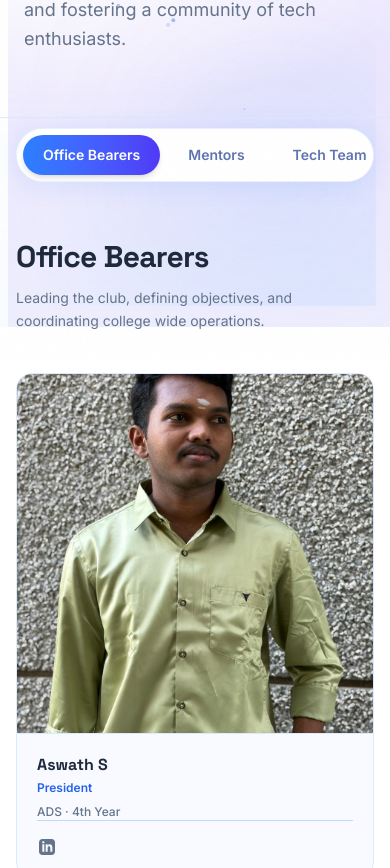
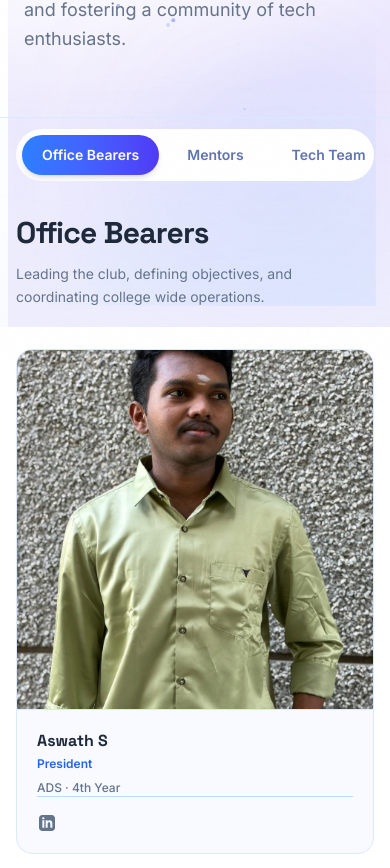
Before and after one commit to fodsesvce/FODSE-Website, a Next.js app: page /team in a window 390 px wide. Shown: the part 517-1385 px from the top of the page. Built offline with nearby package versions, Linux system fonts and the light colour scheme.

Commit message:
Update TeamTabs.tsx

```diff
--- a/components/team/TeamTabs.tsx
+++ b/components/team/TeamTabs.tsx
@@ -25,8 +25,8 @@ export default function TeamTabs() {
   const [activeTab, setActiveTab] = useState<TabId>("officeBearers");
   const [isNavSticky, setIsNavSticky] = useState(false);
   const navSentinelRef = useRef<HTMLDivElement>(null);
-  const contentRef     = useRef<HTMLDivElement>(null);
-  const navRef         = useRef<HTMLDivElement>(null);
+  const contentRef = useRef<HTMLDivElement>(null);
+  const navScrollRef = useRef<HTMLDivElement>(null);
 
   // Use IntersectionObserver to detect when the nav sentinel scrolls above the main navbar
   useEffect(() => {
@@ -52,8 +52,26 @@ export default function TeamTabs() {
 
   const handleTabClick = (id: TabId) => {
   setActiveTab(id);
-    requestAnimationFrame(() => scrollToContent());
+
+  // Keep existing desktop behaviour
+  if (window.innerWidth >= 768) {
+    requestAnimationFrame(scrollToContent);
+  }
   };
+
+  useEffect(() => {
+  if (!navScrollRef.current) return;
+
+  const activeButton = navScrollRef.current.querySelector(
+    "[data-active='true']"
+  ) as HTMLButtonElement | null;
+
+  activeButton?.scrollIntoView({
+    behavior: "smooth",
+    inline: "center",
+    block: "nearest",
+  });
+}, [activeTab]);
 
   // ─── Data ───────────────────────────────────────────────────────────────
   const getActiveContent = () => {
@@ -97,15 +115,28 @@ export default function TeamTabs() {
     : execCount + (content?.lead ? 1 : 0);
   const colClass    = totalCards === 5 ? "xl:grid-cols-5" : "xl:grid-cols-4";
 
-  const navPill = (
+  const navPill = (fixed = false) => (
   <div
-      ref={navRef}
-      className="flex items-center gap-2 p-1.5 bg-white border border-blue-100/60 rounded-full shadow-[0_4px_25px_rgb(59,130,246,0.12)] overflow-x-auto"
-      style={{ scrollbarWidth: "none" } as React.CSSProperties}
+    ref={fixed ? undefined : navScrollRef}
+    className="
+      flex
+      items-center
+      gap-2
+      p-1.5
+      bg-white
+      rounded-full
+      overflow-x-auto
+      scroll-smooth
+    "
+    style={{
+      scrollbarWidth: "none",
+      WebkitOverflowScrolling: "touch",
+    } as React.CSSProperties}
   >
     {tabs.map((tab) => (
       <button
         key={tab.id}
+        data-active={activeTab === tab.id}
         onClick={() => handleTabClick(tab.id)}
         className={`relative flex-shrink-0 px-5 py-2.5 rounded-full text-sm font-bold transition-all duration-300 whitespace-nowrap ${
           activeTab === tab.id
@@ -117,9 +148,14 @@ export default function TeamTabs() {
           <motion.span
             layoutId="team-tab-active-bg"
             className="absolute inset-0 bg-gradient-to-r from-blue-500 to-indigo-600 rounded-full shadow-md"
-              transition={{ type: "spring", bounce: 0.15, duration: 0.5 }}
+            transition={{
+              type: "spring",
+              bounce: 0.15,
+              duration: 0.5,
+            }}
           />
         )}
+
         <span className="relative z-10">{tab.label}</span>
       </button>
     ))}
@@ -144,7 +180,7 @@ export default function TeamTabs() {
           className="flex items-center"
           aria-hidden={isNavSticky}
         >
-          {!isNavSticky && navPill}
+          {!isNavSticky && navPill(false)}
         </div>
       </div>
 
@@ -156,10 +192,12 @@ export default function TeamTabs() {
       {isNavSticky && (
         <div
           className="fixed z-50 left-0 right-0 bg-white/95 backdrop-blur-md border-b border-blue-100/50 shadow-[0_2px_20px_rgba(59,130,246,0.1)]"
-          style={{ top: `${MAIN_NAV_HEIGHT}px` }}
+          style={{
+  top: "64px",
+}}
         >
           <div className="max-w-7xl mx-auto px-4 sm:px-6" style={{ paddingTop: "14px", paddingBottom: "14px" }}>
-            {navPill}
+            {navPill(true)}
           </div>
         </div>
       )}
@@ -169,8 +207,7 @@ export default function TeamTabs() {
           well below the fixed nav bar at all scroll depths.
       */}
       <div
-        className="max-w-7xl mx-auto px-4 sm:px-6"
-        style={{ paddingTop: "48px", paddingBottom: "80px" }}
+  className="max-w-7xl mx-auto px-4 sm:px-6 pt-6 md:pt-12 pb-20"
 >
         {/* Scroll anchor for scrollToContent() */}
         <div ref={contentRef} />
```
Lines whose indentation alone changed are shown as unchanged.
